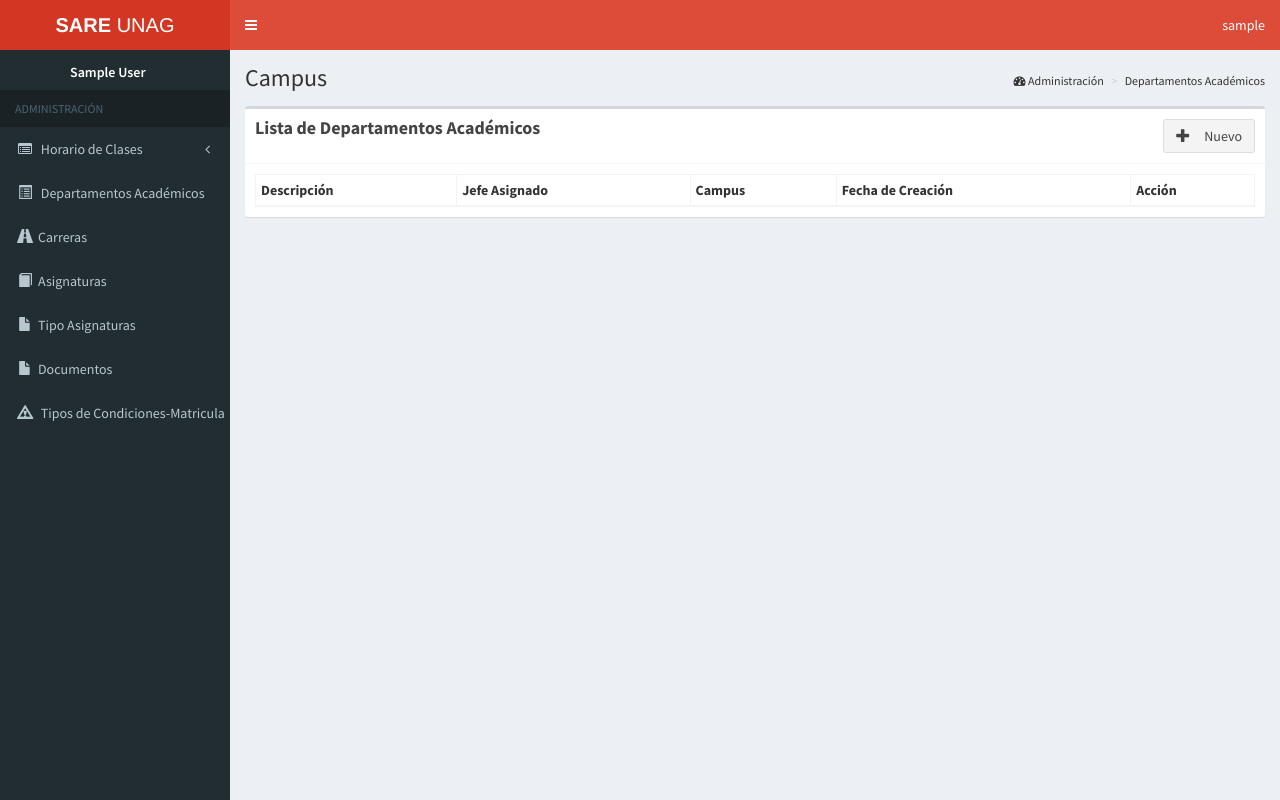
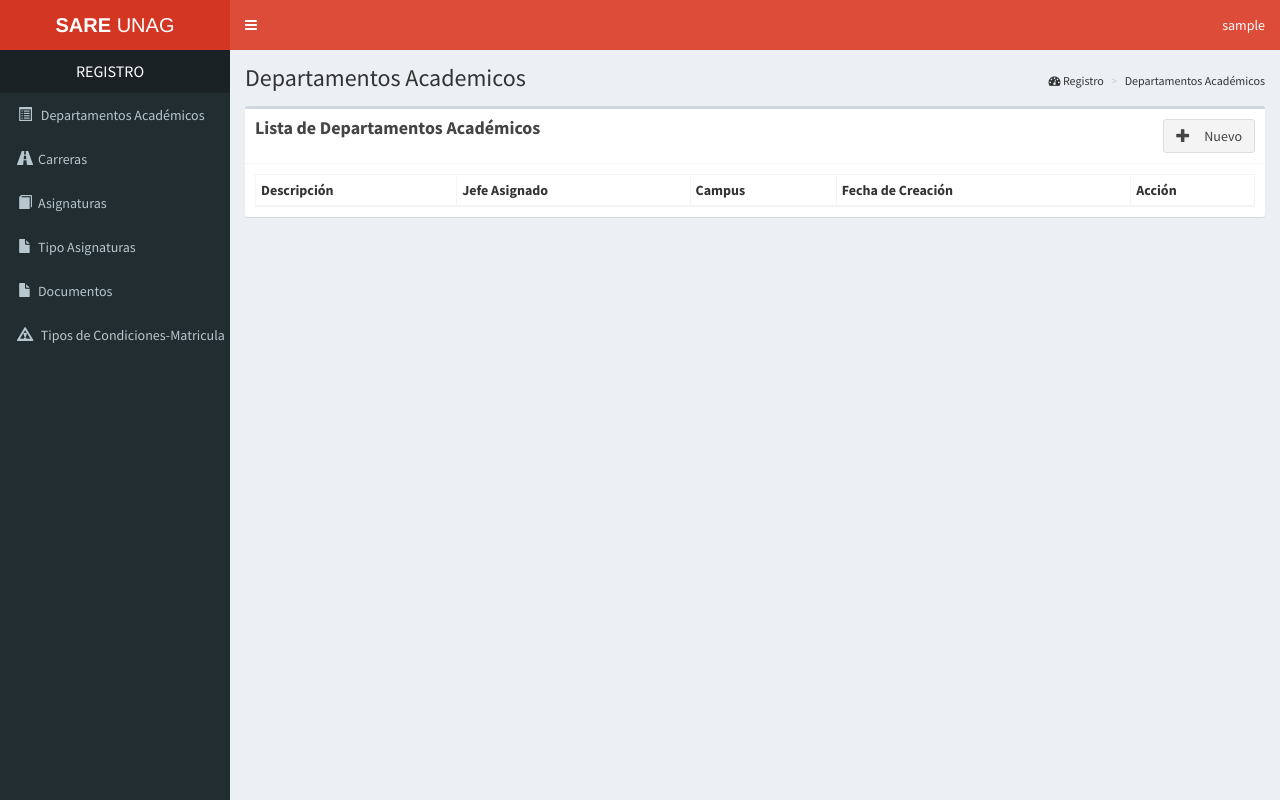
Before and after one commit to steffyn/UNAG, a Django app: page /registro/administration/deptos_academics/ in a window 1280 px wide. Run offline with Django 3.2, Linux system fonts and the light colour scheme; the visitor is signed in with stand-in values (Sample User, id 1); data that the repository does not hold is empty; parts of the project's set-up code (start-up, migrations or seed data) failed here and were passed over; some libraries are stand-ins or nearby versions.

Commit message:
Cambios de nose que

```diff
--- a/UNAG/apps/general/urls.py
+++ b/UNAG/apps/general/urls.py
@@ -67,4 +67,6 @@ urlpatterns = patterns('UNAG.apps.general.views',
 	url(r'^administration/ajax/ubicacion/$', 'ajax_ubicacion', name='ajax_ubicacion'),
 	url(r'^periodo/registro/$', 'general_periodo_registro', name='general_periodo_registro'),
 	url(r'^periodo/lista/$', 'general_periodo_lista', name='general_periodo_lista'),
+	url(r'^administration/$', 'general_administration', name='general_administration'),
+
 )
--- a/UNAG/apps/general/views.py
+++ b/UNAG/apps/general/views.py
@@ -648,3 +648,7 @@ def general_periodo_registro(request):
 		formulario = PeriodoForm()
 		contexto = {'formulario':formulario}
 	return render(request,'general/periodo_registro.html', contexto)
+
+
+def general_administration(request):
+	return HttpResponseRedirect(reverse('general_periodo_lista'))
--- a/UNAG/apps/registro/views.py
+++ b/UNAG/apps/registro/views.py
@@ -1059,7 +1059,6 @@ def docente_eliminar(request,id_=None):
 
 
 def docente_editar(request, id_=None):
-
 		if request.method == 'POST':
 			objPersona = Persona.objects.get(pk=id_)
 			formulario =  DocentePersonaForm(request.POST,request.FILES, instance = objPersona)
@@ -1081,4 +1080,4 @@ def docente_editar(request, id_=None):
 
 @login_required
 def registro_inicio(request):
-	return render(request, 'registro/menu.html')
+	return HttpResponseRedirect(reverse('vista_administracion_deptos_academics'))
--- a/UNAG/templates/base.html
+++ b/UNAG/templates/base.html
@@ -43,10 +43,9 @@
                 <ul class="dropdown-menu">
                   <li class="user-header">
                     <img src="/media/images/user.png" class="img-circle" alt="User Image">
-                    <p>
+                    <p> <b>
                       {{user.first_name}} {{ user.last_name }}
-
-                    </p>
+                    </b> </p>
                   </li>
                   <!-- Menu Footer-->
                   <li class="user-footer">
@@ -68,14 +67,8 @@
 
       <aside class="main-sidebar">
         <section class="sidebar">
-          <div class="user-panel">
-            <div class="pull-left info">
-              <p>{{user.first_name}} {{ user.last_name }}</p>
-            </div>
-          <br>
-          </div>
           <ul class="sidebar-menu">
-            <li class="header">{% block navlist_header %}{% endblock  %}</li>
+            <li class="header text-center" style="color:white; font-size: 16px"> {% block navlist_header %}{% endblock  %} </li>
             {% block navlist %} {% endblock  %}
           </ul>
         </section>
--- a/UNAG/templates/docentes/menu.html
+++ b/UNAG/templates/docentes/menu.html
@@ -1,7 +1,7 @@
-{% extends "docentes/base.html" %}
+{% extends "base.html" %}
 
 {% block navlist_header %}
-    ADMINISTRACION
+    DOCENTES
 {% endblock  %}
 
 {% block navlist %}
--- a/UNAG/templates/general/menu.html
+++ b/UNAG/templates/general/menu.html
@@ -1,11 +1,11 @@
 {% extends "base.html" %}
 
 {% block navlist_header %}
-    ADMINISTRACION
+    CAMPUS
 {% endblock  %}
 
 {% block titulo %}
-    Administración
+    Campus
 {% endblock  %}
 
 {% block navlist %}
--- a/UNAG/templates/home/menu_principal.html
+++ b/UNAG/templates/home/menu_principal.html
@@ -41,7 +41,7 @@
 			<center>
 				<a href="{% url 'vista_main_administration' %}">
 					<img src="/media/images/setting.png" width="150" height="150">
-					<h3>Administración</h3>
+					<h3>Campus</h3>
 				</a>
 			</center>
 		</div>
--- a/UNAG/templates/registro/departamento_academico_nuevo.html
+++ b/UNAG/templates/registro/departamento_academico_nuevo.html
@@ -1,10 +1,10 @@
 {% extends "registro/menu.html" %}
 {% block header %}
   <h1>
-   Campus
+   Departamentos Académicos
   </h1>
   <ol class="breadcrumb">
-    <li><i class="fa fa-dashboard"></i>Administración </li>
+    <li><i class="fa fa-dashboard"></i>Registro </li>
     <li>Departamentos Académicos</li>
     <li>Agregar</li>
   </ol>
--- a/UNAG/templates/registro/departamentos_academicos_index.html
+++ b/UNAG/templates/registro/departamentos_academicos_index.html
@@ -1,10 +1,10 @@
 {% extends "registro/menu.html" %}
 {% block header %}
   <h1>
-   Campus
+   Departamentos Academicos
   </h1>
   <ol class="breadcrumb">
-    <li><i class="fa fa-dashboard"></i> Administración</li>
+    <li><i class="fa fa-dashboard"></i> Registro</li>
     <li>Departamentos Académicos</li>
   </ol>
 {% endblock  %}
--- a/UNAG/templates/registro/menu.html
+++ b/UNAG/templates/registro/menu.html
@@ -1,7 +1,7 @@
 {% extends "base.html" %}
 
 {% block navlist_header %}
-    ADMINISTRACIÓN
+    REGISTRO
 {% endblock  %}
 
 {% block titulo %}
@@ -9,7 +9,8 @@
 {% endblock  %}
 
 {% block navlist %}
-    <li class="treeview">
+    <!-- EMPEZABA CON EL HORARIO DE CLASES  -->
+    <!--<li class="treeview">
       <a href="#">
         <i class="fa fa-list-alt"></i> <span>Horario de Clases</span> <i class="fa fa-angle-left pull-right"></i>
       </a>
@@ -17,7 +18,7 @@
         <li><a href="{% url 'vista_nuevo_recursohumano_normal' %}"><i class="fa fa-circle-o"></i> Personal Administrativo</a></li>
         <li><a href="{% url 'vista_nuevo_recursohumano_docente' %}"><i class="fa fa-circle-o"></i> Personal Académico</a></li>
       </ul>
-    </li>
+    </li> -->
     <li>
   		<a href = "{% url 'vista_administracion_deptos_academics' %}">
              <i class="glyphicon glyphicon-list-alt"></i> <span>Departamentos Académicos</span>
```
Also changed, not shown: UNAG/apps/home/views.py (+11 -11 lines), UNAG/templates/home/base.html (+5 -18 lines), UNAG/apps/home/migrations/0001_initial.py, UNAG/media/images/user.png.
